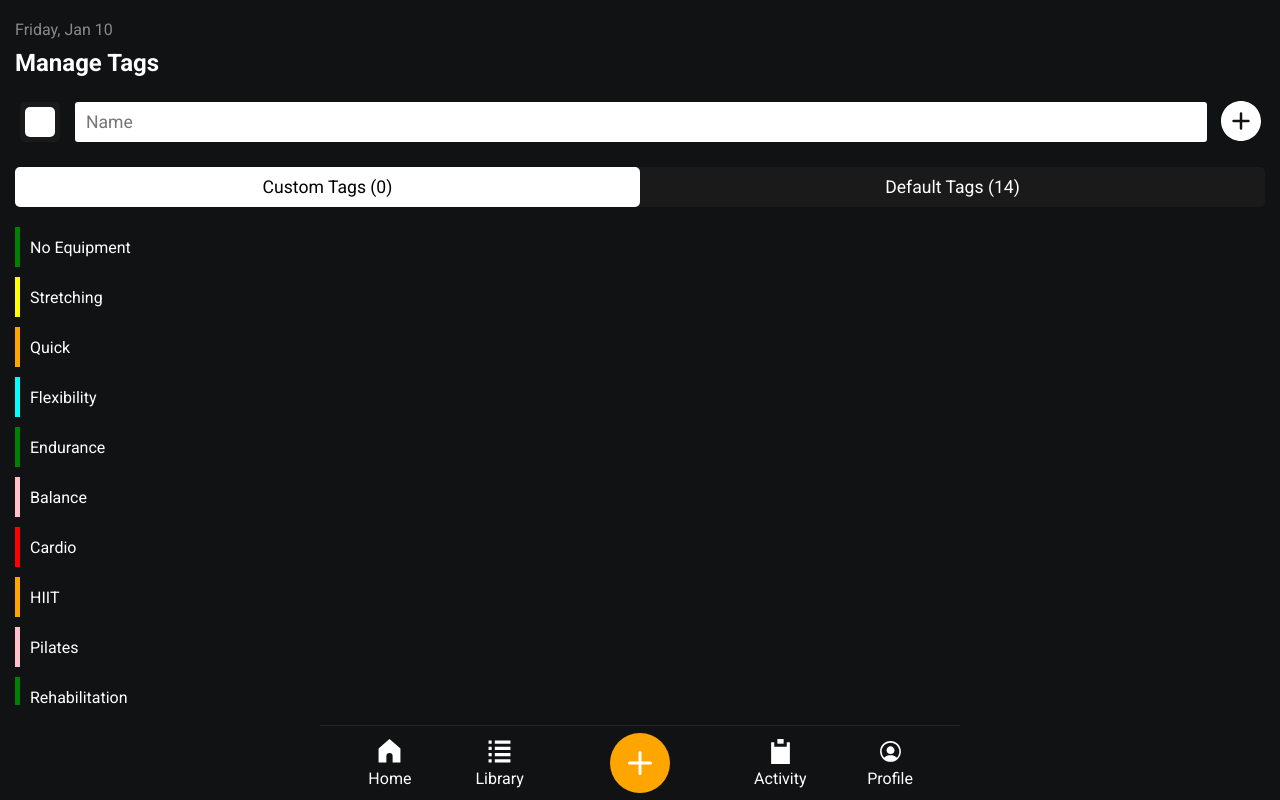
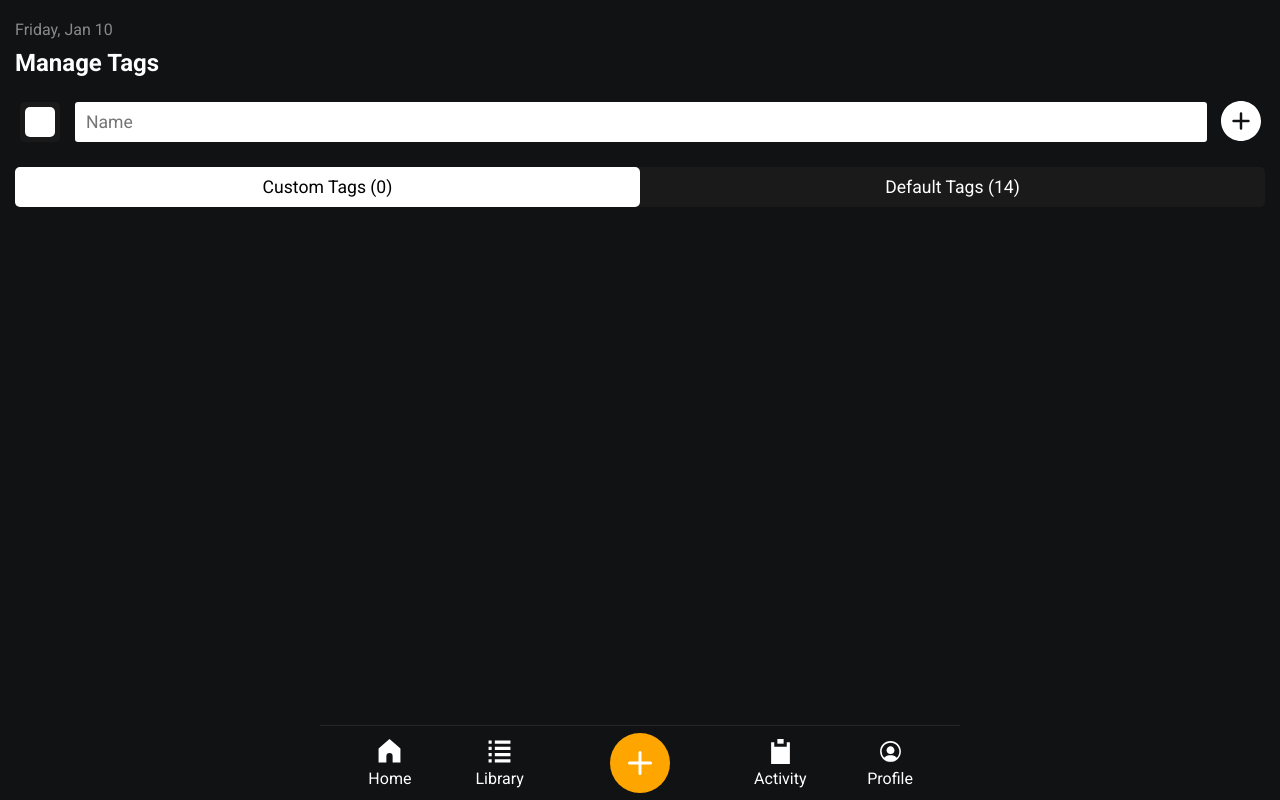
Before and after one commit to Stefan0712/fitness-app, a React (Create React App) app: page /tags in a window 1280 px wide. Built offline with nearby package versions, Linux system fonts and the light colour scheme.

Commit message:
Switched the position of custom tags with default tags

```diff
--- a/src/components/pages/Settings/Tags.js
+++ b/src/components/pages/Settings/Tags.js
@@ -61,14 +61,14 @@ const Tags = () => {
             <div className='screens-container'>
                 {screenToShow === 'custom' ? (
                     <div className={`screen left`}>
-                        {defaultTags?.map((tag)=>(
+                        {userTags?.map((tag)=>(
                             <CustomItem key={tag.id} data={tag} />
                         ))}
                     </div>
                 ):null}
                 {screenToShow === "default" ? (
                     <div className={`screen right`}>
-                        {userTags?.map((tag)=>(
+                        {defaultTags?.map((tag)=>(
                             <CustomItem key={tag.id} data={tag} deleteItem={deleteTag} updateItem={editTag} />
                         ))}
                     </div>
```
